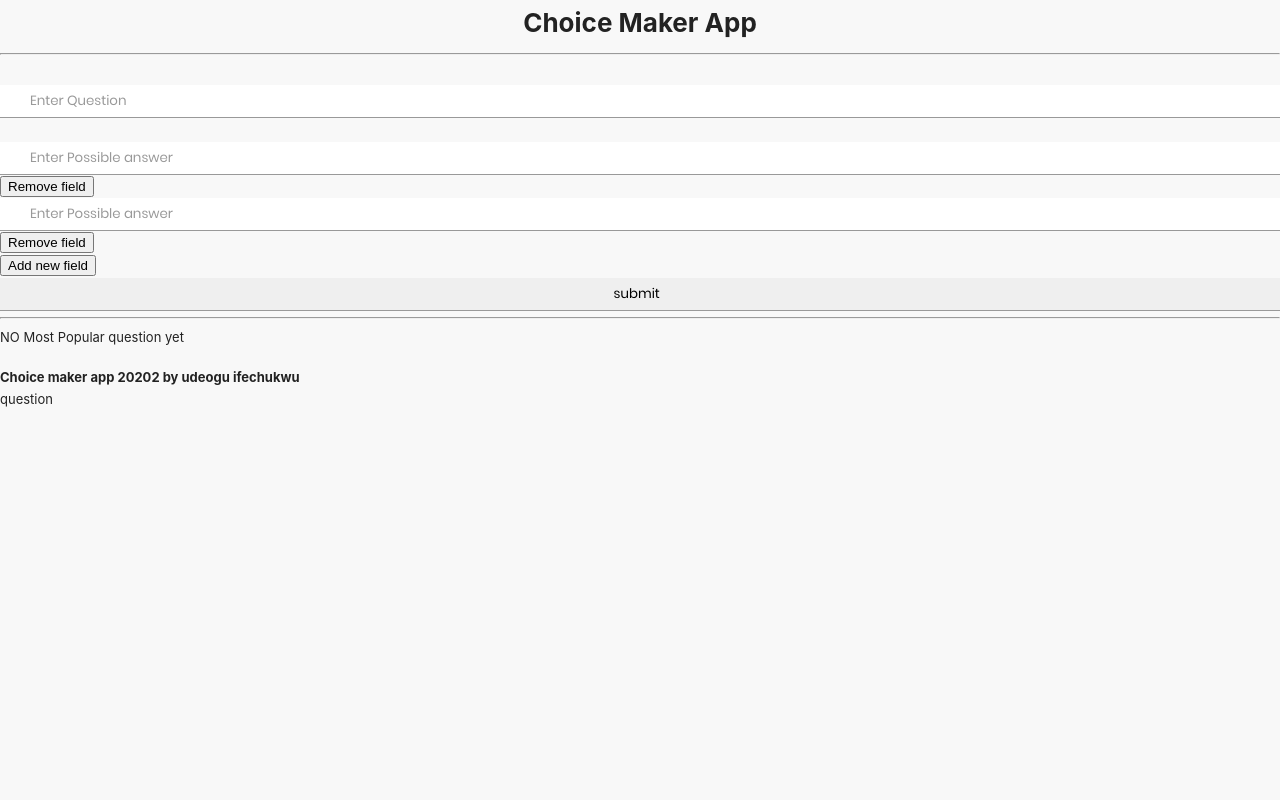
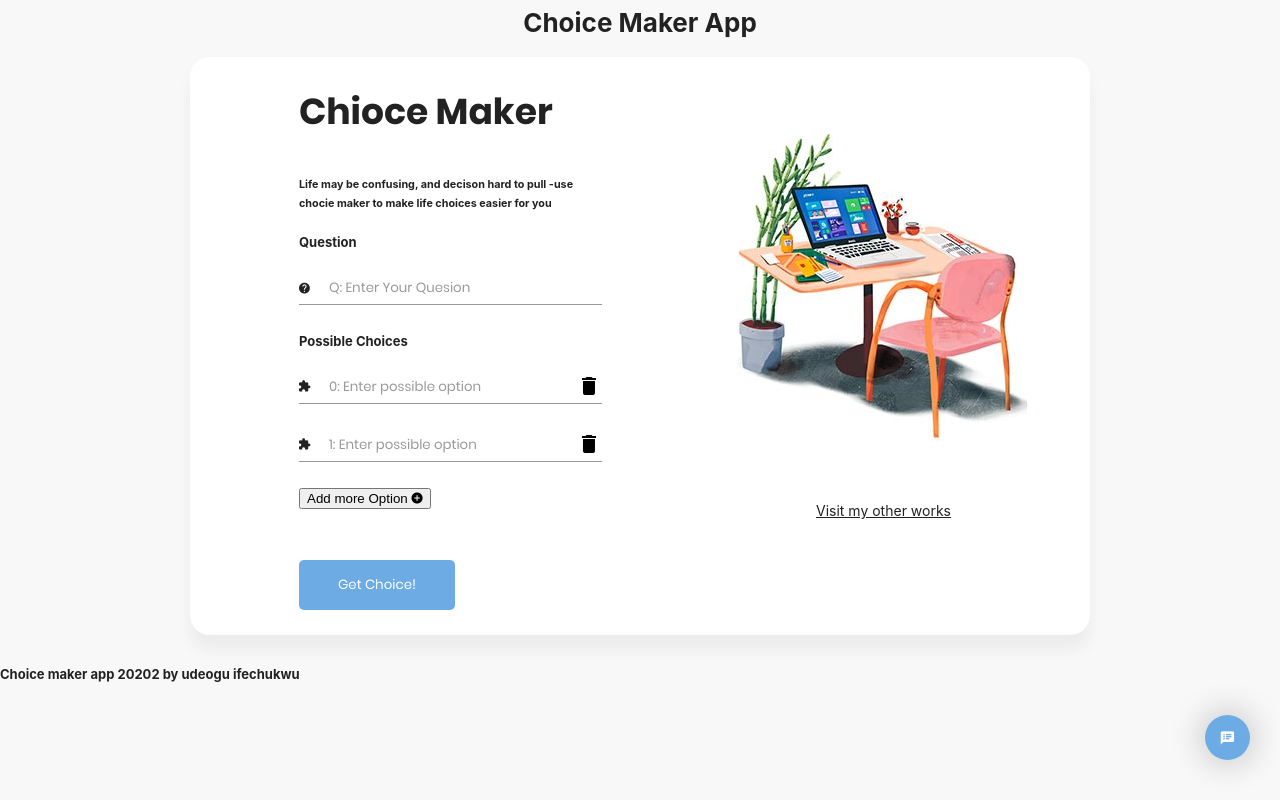
Before and after one commit to ifebrand6/Chioce-Maker, a React (Create React App) app: page / in a window 1280 px wide. Built offline with nearby package versions, Linux system fonts and the light colour scheme.

Commit message:
finished up

```diff
--- /dev/null
+++ b/public/css/loader.css
@@ -0,0 +1,92 @@
+/* Button used to open the chat form - fixed at the bottom of the page */
+.open-button {
+    background: #6dabe4;
+    color: #fff;
+    border-bottom: none;
+    width: auto;
+    padding: 15px 39px;
+    border: none;
+    cursor: pointer;
+    opacity: 0.8;
+    position: fixed;
+    bottom: 23px;
+    right: 28px;
+    }
+    #settings-trigger {
+        position: fixed;
+        bottom: 40px;
+        right: 30px;
+        height: 45px;
+        width: 45px;
+        background: #6dabe4;
+        z-index: 99;
+        -webkit-box-shadow: 0px 0px 31px 6px rgba(0, 0, 0, 0.17);
+        box-shadow: 0px 0px 31px 6px rgba(0, 0, 0, 0.17);
+        display: -webkit-box;
+        display: -ms-flexbox;
+        display: flex;
+        -webkit-box-align: center;
+        -ms-flex-align: center;
+        align-items: center;
+        -webkit-box-pack: center;
+        -ms-flex-pack: center;
+        justify-content: center;
+        border-radius: 100%;
+        -webkit-animation-duration: 1s;
+        animation-duration: 1s;
+        -webkit-animation-delay: 1s;
+        animation-delay: 1s;
+        -webkit-animation-fill-mode: both;
+        animation-fill-mode: both;
+        }
+        #settings-trigger i {
+            color: #ffffff;
+            font-size: 1rem;
+            line-height: 1rem;
+         }
+
+    /* The popup chat - hidden by default */
+    .chat-popup {
+    display: none;
+    position: fixed;
+    bottom: 0;
+    right: 15px;
+    border: 3px solid #f1f1f1;
+    background-color: #a7c4a8;
+    z-index: 9;
+    margin-bottom: 20px;
+    }
+
+    /* Add styles to the form container */
+    .form-container {
+    max-width: 300px;
+    padding: 10px;
+    background-color: white;
+    }
+
+
+
+    /* Set a style for the submit/send button */
+
+
+    /* Add a red background color to the cancel button */
+    .form-container .cancel {
+        display: inline-block;
+        background: #6dabe4;
+        color: #fff;
+        border-bottom: none;
+        width: auto;
+        /* padding: 15px 39px; */
+        border-radius: 5px;
+        -moz-border-radius: 5px;
+        -webkit-border-radius: 5px;
+        -o-border-radius: 5px;
+        -ms-border-radius: 5px;
+        margin-top: 25px;
+        cursor: pointer;
+    }
+
+    /* Add some hover effects to buttons */
+    .form-container .btn:hover, .open-button:hover {
+    opacity: 1;
+    }
--- a/public/css/style.css
+++ b/public/css/style.css
@@ -189,7 +189,8 @@ h2 {
   background: #f8f8f8;
   padding: 150px 0;
 padding-top: 10px;
-padding-bottom  : 10px; }
+padding-bottom  : 10px;
+ }
 
 .clear {
   clear: both; }
@@ -260,10 +261,10 @@ body {
   -ms-transform: translate(-50%, -50%); }
 
 .signup {
-  margin-bottom: 150px; }
+  margin-bottom: 1px; }
 
 .signup-content {
-  padding: 75px 0; }
+  padding: 25px 0; }
 
 .signup-form, .signup-image, .signin-form, .signin-image {
   width: 50%;
--- a/public/index.html
+++ b/public/index.html
@@ -19,6 +19,9 @@
 
     <!-- Main css -->
     <link rel="stylesheet" href="%PUBLIC_URL%/css/style.css">
+    <!-- Loader css -->
+    <link rel="stylesheet" href="%PUBLIC_URL%/css/loader.css">
+
     <!--
       Notice the use of %PUBLIC_URL% in the tags above.
       It will be replaced with the URL of the `public` folder during the build.
@@ -45,5 +48,7 @@
     -->
     <script src="%PUBLIC_URL%/vendor/jquery/jquery.min.js"></script>
     <script src="%PUBLIC_URL%/js/main.js"></script>
+    <script src="%PUBLIC_URL%/js/loader.js"></script>
+
   </body>
 </html>
--- /dev/null
+++ b/public/js/loader.js
@@ -0,0 +1,7 @@
+function openForm() {
+    document.getElementById("myForm").style.display = "block";
+    }
+
+    function closeForm() {
+    document.getElementById("myForm").style.display = "none";
+    }
--- a/src/components/Form.js
+++ b/src/components/Form.js
@@ -1,29 +1,55 @@
 import React from 'react'
 function Form(props) {
+    const btn_style = {
+        background: 'white',
+        border: 'aliceblue',
+        borderBottom: '1px solid #999',
+        fontSize: 'x-large'
+    }
     const arr = props.data.possible_question.map((dd,index)=>{
-       return <div key={index}>
-        <input type="text" placeholder="Enter Possible answer"  onChange={props.handleOnchange} name="possible_question" id={index}/>
-        <button type="button" id={index} onClick={props.removeInput}>Remove field</button>
+       return <div className="form-group" key={index}>
+       <div className="flexContainer">
+           <label ><i className="zmdi zmdi-puzzle-piece"></i>
+           </label>
+           <input type="text"  placeholder={`${index}: Enter possible option`}  onChange={props.handleOnchange} name="possible_question" id={index}/>
+           <button type="button" id={index} onClick={props.removeInput} style={btn_style}><i
+           className="zmdi zmdi-delete"></i></button>
        </div>
+   </div>
+
     })
     return (
-        <div>
-        <hr/>
-        <form onSubmit={props.handleOnSubmit}>
-        <label>  question</label>
-            <br/>
-            <input type="text" placeholder="Enter Question"  onChange={props.handleOnchange} name="question"/>
-            <br/>
-            {arr}
-            <button onClick={props.addNewInput} type="button">Add new field</button>
-            <br/>
-            <input type="submit" value="submit  "/>
-        </form>
+        <div className="signup-content">
+        <div className="signup-form">
+                <h2 className="form-title">Chioce Maker</h2>
+                <h5>Life may be confusing, and decison hard to pull -use chocie maker to make life choices easier for you</h5>
 
-
-
-                <hr/>
+                <form className="register-form" onSubmit={props.handleOnSubmit}>
+                <h4>Question</h4>
+                <div className="form-group">
+                    <div className="flexContainer">
+                        <label><i className="zmdi zmdi-help"></i>
+                        </label>
+                        <input type="text" name="question" placeholder="Q: Enter Your Quesion" onChange={props.handleOnchange} />
+                    </div>
+                </div>
+                <h4>Possible Choices</h4>
+                {arr}
+                <div className="form-group">
+                        <button onClick={props.addNewInput} type="button">Add more Option <i className="zmdi zmdi-plus-circle"></i>
+                        </button>
+                    </div>
+                    <div className="form-group form-button">
+                        <input type="submit" className="form-submit"
+                            value="Get Choice!" />
+                    </div>
+                </form>
         </div>
+        <div className="signup-image">
+            <figure><img src="images/signup-image.jpg" alt="happy"/></figure>
+            <a href="https://www.github.com/ifebrand6" className="signup-image-link">Visit my other works</a>
+        </div>
+    </div>
     )
 }
 export default Form
--- a/src/components/Main.js
+++ b/src/components/Main.js
@@ -9,8 +9,8 @@ class Main extends React.Component {
     constructor(props) {
         super(props);
             this.state = {
-                question: "This is a dummy question",
-                possible_question: ["1st dummy ans", "2nd Second ans "],
+                question: "This is a random dummy question",
+                possible_question: ["1st dummy choice!", "2nd dummy choice!"],
                 submitted: false,
                 most_frequently_ask_question: ''
             }
@@ -38,7 +38,7 @@ class Main extends React.Component {
     }
     addNewInput = ()=> {
         this.setState({
-            possible_question: this.state.possible_question.concat(['new option'])
+            possible_question: this.state.possible_question.concat(['Random Dummy Choice'])
             })
 
     }
@@ -78,13 +78,39 @@ class Main extends React.Component {
             })
        }
     }
+     openForm() {
+        document.getElementById("myForm").style.display = "block";
+        document.getElementById("settings-trigger").style.display = "none";
+        }
+
+         closeForm() {
+        document.getElementById("myForm").style.display = "none";
+        document.getElementById("settings-trigger").style.display = "flex";
+
+        }
     render() {
         const evalutor = this.state.submitted ? <Result data={this.state} resetQuestion={this.resetQuestion}/> : <Form data={this.state} handleOnSubmit={this.handleOnSubmit} handleOnchange={this.handleOnchange} addNewInput={this.addNewInput} removeInput={this.removeInput} />
         const popularityEvalutor = (localStorage.length >= 1) ? <PopularityTracker most_frequently_ask_question={this.state.most_frequently_ask_question}/> : <div>NO Most Popular question yet</div>
         return (
-            <div>
-                {evalutor}
+            <div className="main">
+            <section className="signup">
+                <div className="container">
+                          {evalutor}
+                        {/* {popularityEvalutor} */}
+                    </div>
+             </section>
+             {/* <button className="open-button" onClick={this.openForm}>See Questions Popularity</button> */}
+             <div id="settings-trigger" onClick={this.openForm}><i className="zmdi zmdi-comment-list"></i>
+</div>
+            <div className="chat-popup" id="myForm">
+            <form action="/action_page.php" className="form-container">
+                <h5>Popular Question Report</h5>
+
                 {popularityEvalutor}
+
+                <button type="button" className="btn cancel" onClick={this.closeForm}>X</button>
+            </form>
+            </div>
             </div>
          );
     }
--- a/src/components/PopularityTracker.js
+++ b/src/components/PopularityTracker.js
@@ -3,7 +3,11 @@ export default function PopularityTracker(props) {
    const most_frequently_ask_question = props.most_frequently_ask_question
     return(
         <div>
-            <h4>'{most_frequently_ask_question} ?'is most frequently asked question</h4>
+        <span><h4>{most_frequently_ask_question} ?</h4></span>
+        <span>Question Popularity Rank: 1</span> <br/>
+        <span>No of times asked: </span>
+
+        <br/>
         </div>
     )
 };
```
Also changed, not shown: src/components/Result.js (+17 -8 lines).
